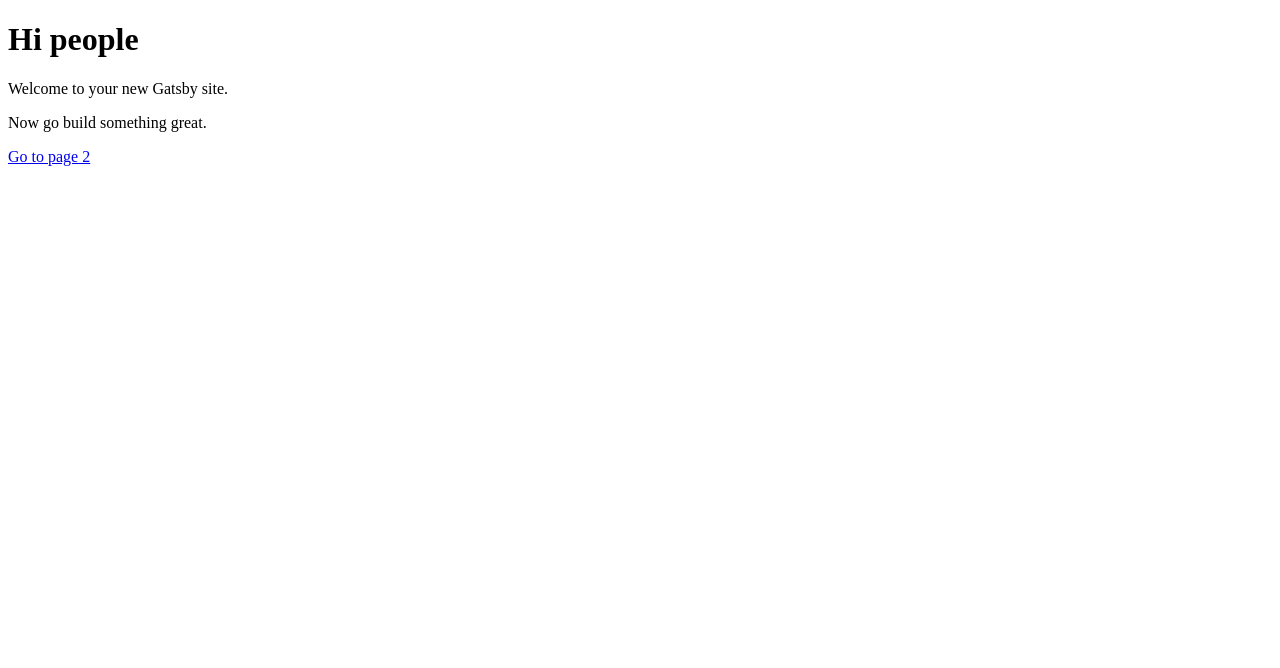
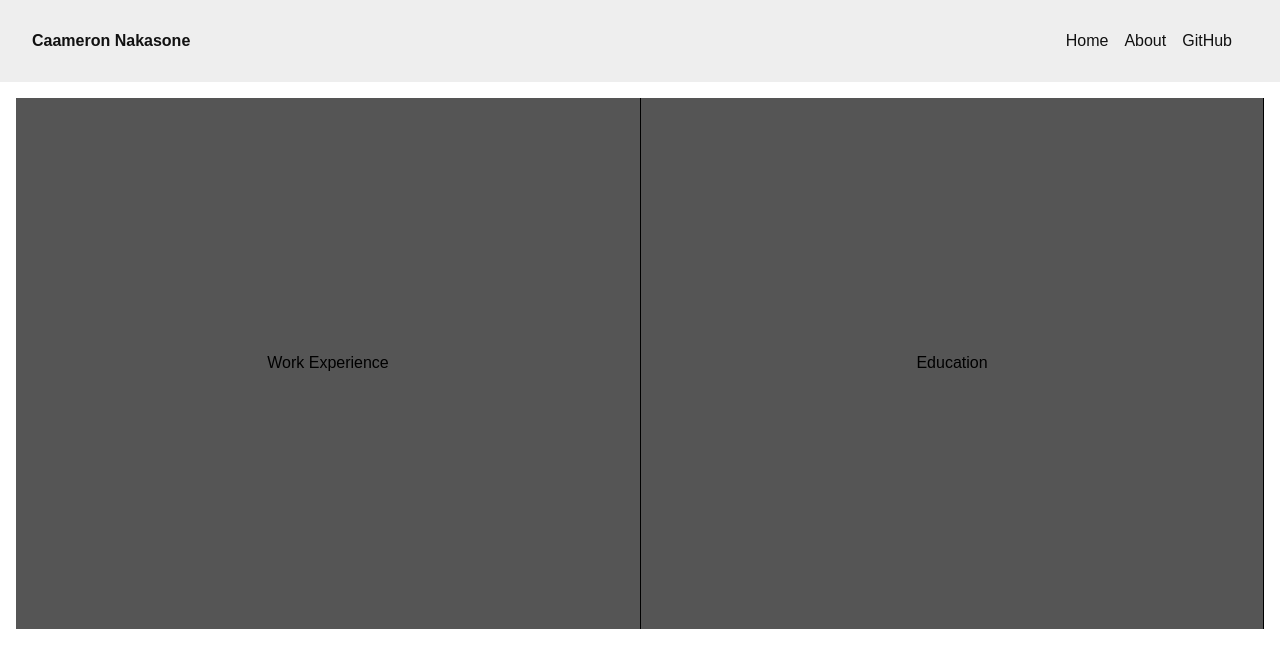
Before and after one commit to caameron/portfolio-gatsby, a Gatsby site: page / in a window 1280 px wide. Built offline with nearby package versions, Linux system fonts and the light colour scheme; Gatsby itself is replaced by a stand-in of ours; a small style sheet from the web is missing.

Commit message:
Beginning of portfolio website using tachyons, react, and gatsby

```diff
--- a/package.json
+++ b/package.json
@@ -17,6 +17,8 @@
     "react-dom": "^16.5.2",
     "react-helmet": "^5.2.0",
     "react-typography": "^0.16.13",
+    "tachyons-animate": "^7.0.1-1",
+    "tachyons-cli": "^1.3.2",
     "typography": "^0.16.17"
   },
   "keywords": [
@@ -31,7 +33,7 @@
   },
   "devDependencies": {
     "prettier": "^1.12.0",
-    "tachyons": "^4.10.0"
+    "tachyons": "^4.11.1"
   },
   "repository": {
     "type": "git",
--- a/src/components/header.js
+++ b/src/components/header.js
@@ -1,33 +1,6 @@
 import React from 'react'
-import { Link } from "gatsby"
 
-const Header = ({ siteTitle }) => (
-  <div
-    style={{
-      background: 'rebeccapurple',
-      marginBottom: '1.45rem',
-    }}
-  >
-    <div
-      style={{
-        margin: '0 auto',
-        maxWidth: 960,
-        padding: '1.45rem 1.0875rem',
-      }}
-    >
-      <h1 style={{ margin: 0 }}>
-        <Link
-          to="/"
-          style={{
-            color: 'white',
-            textDecoration: 'none',
-          }}
-        >
-          {siteTitle}
-        </Link>
-      </h1>
-    </div>
-  </div>
+export default() => (
+
+
 )
-
-export default Header
--- /dev/null
+++ b/src/components/navbar.js
@@ -0,0 +1,13 @@
+import React from 'react';
+
+export default () => (
+    <nav class="pa3 pa4-ns flex justify-between bg-light-gray">
+      <a class="link dim near-black b f6 f5-ns dib mr3 tl" href="#" title="Name">Caameron Nakasone</a>
+      <div>
+         <a class="link dim near-black    f6 f5-ns dib mr3 tr" href="#" title="Home">Home</a>
+         <a class="link dim near-black    f6 f5-ns dib mr3 tr" href="#" title="About">About</a>
+         <a class="link dim near-black    f6 f5-ns dib mr3 tr" href="#" title="Store">GitHub</a>
+      </div>
+    </nav>
+
+)
--- /dev/null
+++ b/src/components/verticalBody.js
@@ -0,0 +1,14 @@
+import React from 'react'
+
+export default () => (
+    <div class="dt dt--fixed center ma2">
+        <div class="dtc tc pv7 bg-mid-gray">
+            Work Experience
+        </div>
+        <div class="dtc tc pv7 bl br bg-mid-gray">
+            Education
+        </div>
+
+
+    </div>
+)
--- a/src/pages/index.js
+++ b/src/pages/index.js
@@ -1,13 +1,18 @@
 import React from 'react'
 import { Link } from "gatsby"
+import Navbar from "../components/navbar"
+import VerticalBody from "../components/verticalBody"
 
 const IndexPage = () => (
-  <div>
-    <h1 className="fw5 sans-serif">Hi people</h1>
-    <p>Welcome to your new Gatsby site.</p>
-    <p>Now go build something great.</p>
-    <Link to="/page-2/">Go to page 2</Link>
+  <div >
+    <Navbar />
+    <div class="ma3">
+
+      <VerticalBody />
+    </div>
+
   </div>
+
 )
 
 export default IndexPage
```
Also changed, not shown: gatsby-browser.js (+2 -7 lines), 1 other file.
